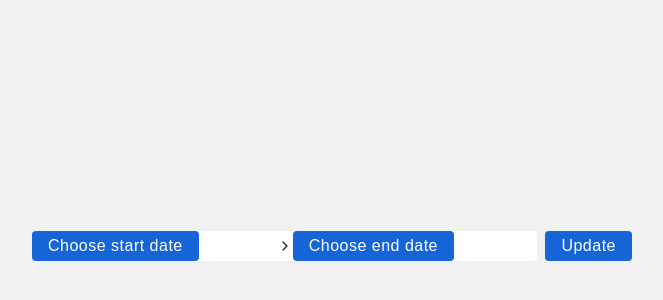
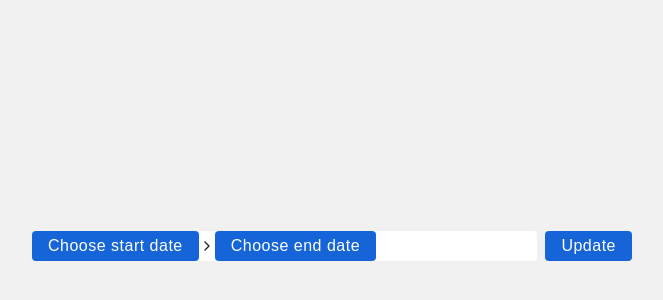
Before and after one commit to cherkasovaa/super-date-picker, a React (Vite) app: page / in a window 1280 px wide. Shown: the part 154-454 px from the top of the page, without its empty margins (308-971 px from the left). Built offline with nearby package versions, Linux system fonts and the light colour scheme.

Commit message:
feat: add className as props to Popover

```diff
--- a/src/shared/ui/popover/Popover.module.css
+++ b/src/shared/ui/popover/Popover.module.css
@@ -2,7 +2,6 @@
   cursor: pointer;
   position: relative;
   display: inline-block;
-  flex: 1 1 100%;
 }
 
 .trigger {
--- a/src/shared/ui/popover/Popover.tsx
+++ b/src/shared/ui/popover/Popover.tsx
@@ -5,7 +5,7 @@ import { cn } from '@/shared/utils/cn';
 import { useEffect, useLayoutEffect, useRef, useState } from 'react';
 import styles from './Popover.module.css';
 
-export const Popover = ({ isOpen, onClose, trigger, children, offset = 8 }: PopoverProps) => {
+export const Popover = ({ isOpen, onClose, trigger, children, className = '', offset = 8 }: PopoverProps) => {
   const [placement, setPlacement] = useState<PanelPlacement>('bottom');
   const [align, setAlign] = useState<PanelAlign>('start');
   const [shiftX, setShiftX] = useState<number>(0);
@@ -91,7 +91,7 @@ export const Popover = ({ isOpen, onClose, trigger, children, offset = 8 }: Popo
   }, [isOpen, offset, align]);
 
   return (
-    <div ref={rootRef} className={styles.popover}>
+    <div ref={rootRef} className={cn([styles.popover, className])}>
       <div ref={triggerRef} className={cn([styles.trigger, isOpen && styles.triggerOpen])}>
         {trigger}
       </div>
--- a/src/shared/ui/popover/types.ts
+++ b/src/shared/ui/popover/types.ts
@@ -7,5 +7,6 @@ export interface PopoverProps {
   onClose: () => void;
   trigger: ReactElement<PopoverTriggerProps>;
   children: ReactNode;
+  className?: string;
   offset?: number;
 }
```
